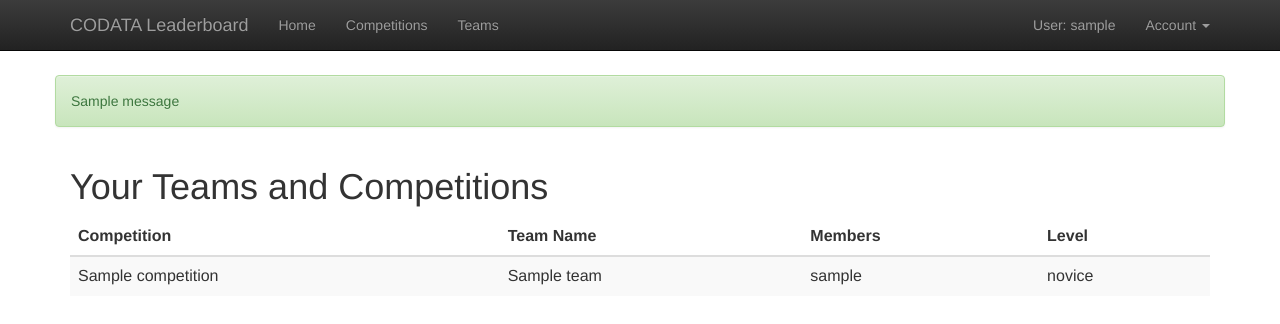
After one commit to EntilZha/leaderboard, a Django app: page /user/teams/ in a window 1280 px wide. The commit adds this page. Shown: the top 324 px of the page. Run offline with Django 3.2, Linux system fonts and the light colour scheme; a user stored in the database is signed in; tables that the repository leaves empty hold one stand-in row (values such as "Sample post"); one stand-in notice (Sample message) is shown; some libraries are stand-ins or nearby versions.

Commit message:
Add user profile, competition/team listing, message framework

```diff
--- a/codata/settings.py
+++ b/codata/settings.py
@@ -11,6 +11,7 @@ https://docs.djangoproject.com/en/1.10/ref/settings/
 """
 
 import os
+from django.contrib.messages import constants as message_constants
 
 # Build paths inside the project like this: os.path.join(BASE_DIR, ...)
 BASE_DIR = os.path.dirname(os.path.dirname(os.path.abspath(__file__)))
@@ -130,3 +131,8 @@ USE_TZ = True
 STATIC_URL = '/static/'
 
 LOGIN_REDIRECT_URL = '/'
+
+MESSAGE_TAGS = {
+    message_constants.ERROR: 'danger',
+    message_constants.DEBUG: 'info'
+}
--- a/leaderboard/templates/leaderboard/page.html
+++ b/leaderboard/templates/leaderboard/page.html
@@ -44,8 +44,8 @@
             <li class="dropdown">
               <a href="#" class="dropdown-toggle" data-toggle="dropdown" role="button" aria-haspopup="true" aria-expanded="false">Account <span class="caret"></span></a>
               <ul class="dropdown-menu">
+                <li><a href="/user/profile/{{ user.username }}/">Profile</a></li>
                 <li><a href="/user/teams/">My Teams</a></li>
-                <li><a href="/user/competitions/">My Competitions</a></li>
                 <li><a href="/logout/">Logout</a></li>
               </ul>
             </li>
@@ -64,6 +64,13 @@
     </nav>
 
     <div class="container content" role="main">
+      {% if messages %}
+        <div class="row">
+        {% for message in messages %}
+          <div class="alert {% if message.tags %}alert-{{ message.tags }}{% endif %}">{{ message }}</div>
+        {% endfor %}
+        </div>
+      {% endif %}
       {% block content %}{% endblock %}
     </div>
 
--- /dev/null
+++ b/leaderboard/templates/leaderboard/user/teams.html
@@ -0,0 +1,31 @@
+{% extends "leaderboard/page.html" %}
+
+{% block title %}Your Teams and Competitions{% endblock %}
+
+{% block content %}
+
+  <h1>Your Teams and Competitions</h1>
+  <table class="table table-striped">
+  <thead>
+  <tr>
+    <th>Competition</th>
+    <th>Team Name</th>
+    <th>Members</th>
+    <th>Level</th>
+  </tr>
+  </thead>
+  <tbody>
+  {% for t in teams %}
+    <tr>
+      <td>{{ t.competition.name }}</td>
+      <td>{{ t.name }}</td>
+      <td>
+        {% for m in t.members.all %}{% if forloop.first %}{{ m.username }}{% else %}, {{ m.username }}{% endif %}{% endfor %}
+      </td>
+      <td>{{ t.competition.level }}</td>
+    </tr>
+  {% endfor %}
+  </tbody>
+  </table>
+
+{% endblock %}
--- a/leaderboard/urls.py
+++ b/leaderboard/urls.py
@@ -12,5 +12,6 @@ urlpatterns = [
         'authentication_form': AuthenticationForm
     }, name='login'),
     url(r'^logout/$', logout, {'next_page': '/'}),
-    url(r'^user/competitions/$', competitions.user_competitions)
+    url(r'^user/teams/$', competitions.teams),
+    url(r'^user/profile/(?P<username>[\w.@+-]+)/', users.profile)
 ]
--- a/leaderboard/views/competitions.py
+++ b/leaderboard/views/competitions.py
@@ -3,6 +3,7 @@ from django.shortcuts import render
 
 
 @login_required
-def user_competitions(request):
-
-    return render(request, 'leaderboard/user_competitions.html')
+def teams(request):
+    user = request.user
+    user_teams = user.team_set.prefetch_related()
+    return render(request, 'leaderboard/user/teams.html', {'teams': user_teams})
```
Also changed, not shown: leaderboard/templates/leaderboard/user/profile.html (added, +9 -0 lines), leaderboard/templates/leaderboard/user_competitions.html (deleted, +0 -7 lines), leaderboard/views/users.py (+16 -0 lines).
